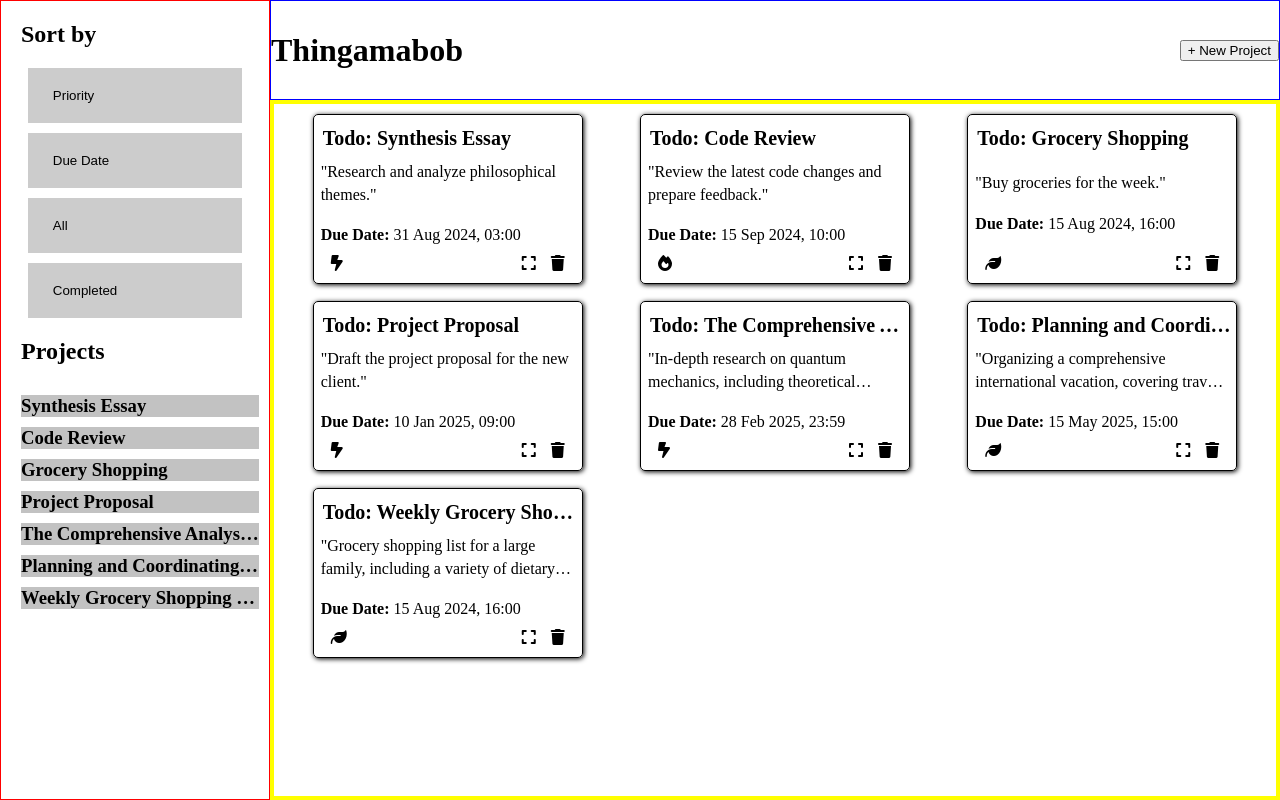
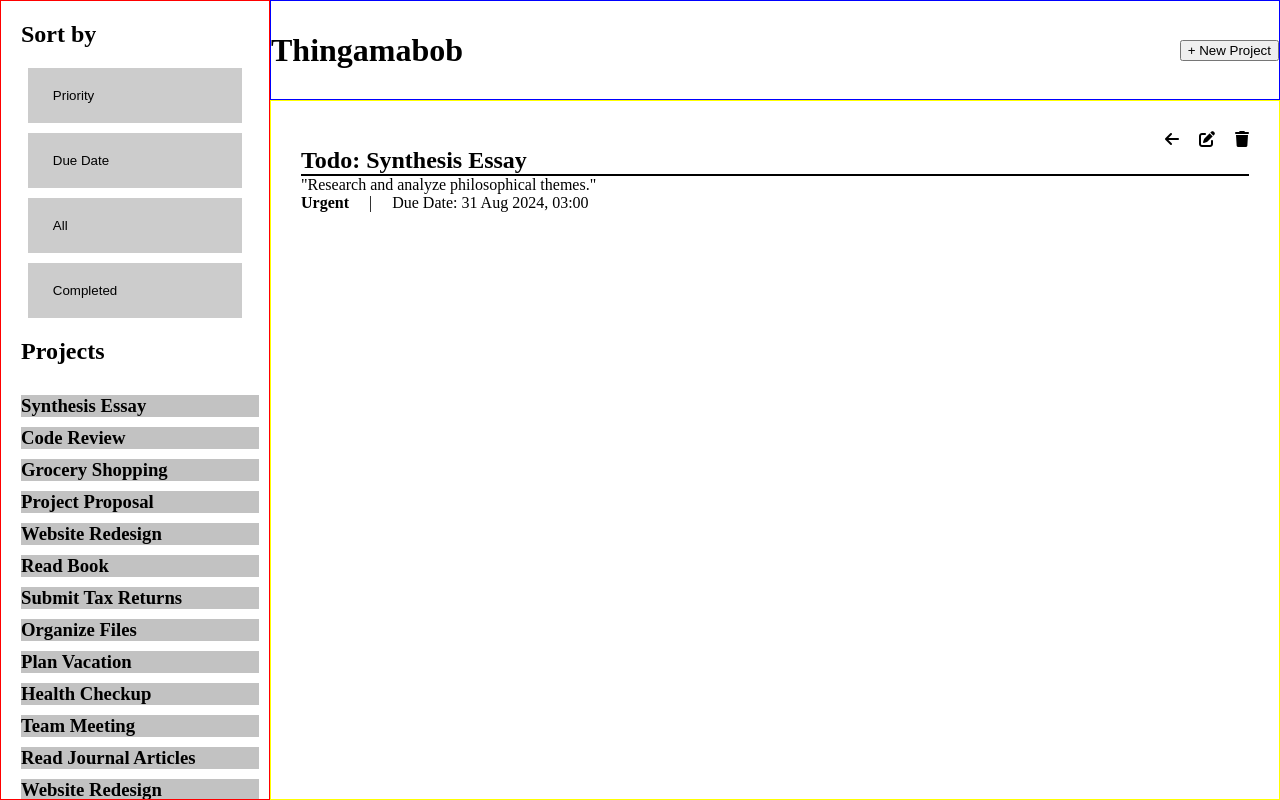
Before and after one commit to karldreta/todo-list-Thingamabob, a website built with webpack: page src/template.html in a window 1280 px wide. Both pictures are taken after a click on the icon 528 px from the left and 264 px from the top of the page. Built offline with nearby package versions, Linux system fonts and the light colour scheme.

Commit message:
Add todoCardFunc module: To Expand each projects

```diff
--- a/src/modules/projectForm.js
+++ b/src/modules/projectForm.js
@@ -29,8 +29,9 @@ projectForm.addEventListener('submit', e => {
 
     if (validateInputs(projectNameVal, projectDescriptionVal, projectDueDateVal, priorityLvl)) {
       projectInputDialog.close()
-      console.log({ProjectName: projectNameVal, projectDescription:projectDescriptionVal, projectDueDate: projectDueDateVal, projectPriority: priorityLvl});
-      console.log(projectsArray);
+
+      // console.log({ProjectName: projectNameVal, projectDescription:projectDescriptionVal, projectDueDate: projectDueDateVal, projectPriority: priorityLvl});
+      // console.log(projectsArray);
 
       addProject(projectNameVal, projectDescriptionVal, projectDueDateVal, priorityLvl);
 
@@ -46,14 +47,30 @@ addProject('Synthesis Essay', 'Research and analyze philosophical themes.', '202
 addProject('Code Review', 'Review the latest code changes and prepare feedback.', '2024-09-15T10:00', 'Important');
 addProject('Grocery Shopping', 'Buy groceries for the week.', '2024-08-15T16:00', 'Relaxed');
 addProject('Project Proposal', 'Draft the project proposal for the new client.', '2025-01-10T09:00', 'Urgent');
-// addProject('Website Redesign', 'Complete the redesign of the company website.', '2024-12-01T12:00', 'Important');
-// addProject('Read Book', 'Finish reading the book on modern economics.', '2024-09-01T20:00', 'Relaxed');
-// addProject('Submit Tax Returns', 'Complete and submit tax returns for the year.', '2024-10-15T14:00', 'Urgent');
-// addProject('Organize Files', 'Organize and clean up digital files and folders.', '2024-08-22T11:00', 'Important');
-// addProject('Plan Vacation', 'Plan the details for the upcoming vacation.', '2025-05-15T15:00', 'Relaxed');
-// addProject('Health Checkup', 'Schedule and attend the annual health checkup.', '2024-11-30T08:00', 'Urgent');
-// addProject('Team Meeting', 'Prepare agenda and notes for the team meeting.', '2024-08-25T09:00', 'Important');
-// addProject('Read Journal Articles', 'Read and summarize recent journal articles.', '2024-09-30T17:00', 'Relaxed');
+addProject('Website Redesign', 'Complete the redesign of the company website.', '2024-12-01T12:00', 'Important');
+addProject('Read Book', 'Finish reading the book on modern economics.', '2024-09-01T20:00', 'Relaxed');
+addProject('Submit Tax Returns', 'Complete and submit tax returns for the year.', '2024-10-15T14:00', 'Urgent');
+addProject('Organize Files', 'Organize and clean up digital files and folders.', '2024-08-22T11:00', 'Important');
+addProject('Plan Vacation', 'Plan the details for the upcoming vacation.', '2025-05-15T15:00', 'Relaxed');
+addProject('Health Checkup', 'Schedule and attend the annual health checkup.', '2024-11-30T08:00', 'Urgent');
+addProject('Team Meeting', 'Prepare agenda and notes for the team meeting.', '2024-08-25T09:00', 'Important');
+addProject('Read Journal Articles', 'Read and summarize recent journal articles.', '2024-09-30T17:00', 'Relaxed');
+addProject('Website Redesign', 'Complete the redesign of the company website.', '2024-12-01T12:00', 'Important');
+addProject('Read Book', 'Finish reading the book on modern economics.', '2024-09-01T20:00', 'Relaxed');
+addProject('Submit Tax Returns', 'Complete and submit tax returns for the year.', '2024-10-15T14:00', 'Urgent');
+addProject('Organize Files', 'Organize and clean up digital files and folders.', '2024-08-22T11:00', 'Important');
+addProject('Plan Vacation', 'Plan the details for the upcoming vacation.', '2025-05-15T15:00', 'Relaxed');
+addProject('Health Checkup', 'Schedule and attend the annual health checkup.', '2024-11-30T08:00', 'Urgent');
+addProject('Team Meeting', 'Prepare agenda and notes for the team meeting.', '2024-08-25T09:00', 'Important');
+addProject('Read Journal Articles', 'Read and summarize recent journal articles.', '2024-09-30T17:00', 'Relaxed');
+addProject('Website Redesign', 'Complete the redesign of the company website.', '2024-12-01T12:00', 'Important');
+addProject('Read Book', 'Finish reading the book on modern economics.', '2024-09-01T20:00', 'Relaxed');
+addProject('Submit Tax Returns', 'Complete and submit tax returns for the year.', '2024-10-15T14:00', 'Urgent');
+addProject('Organize Files', 'Organize and clean up digital files and folders.', '2024-08-22T11:00', 'Important');
+addProject('Plan Vacation', 'Plan the details for the upcoming vacation.', '2025-05-15T15:00', 'Relaxed');
+addProject('Health Checkup', 'Schedule and attend the annual health checkup.', '2024-11-30T08:00', 'Urgent');
+addProject('Team Meeting', 'Prepare agenda and notes for the team meeting.', '2024-08-25T09:00', 'Important');
+addProject('Read Journal Articles', 'Read and summarize recent journal articles.', '2024-09-30T17:00', 'Relaxed');
 addProject(
   'The Comprehensive Analysis of Quantum Mechanics and Its Implications on Modern Physics',
   'In-depth research on quantum mechanics, including theoretical underpinnings, practical applications, and future implications for modern physics and technology advancements.',
--- /dev/null
+++ b/src/modules/todoCardFuncs.js
@@ -0,0 +1,40 @@
+// This is a module for: Expanding each card, Deleting the card
+
+const mainContent = document.querySelector('#content');
+const expandedContent = document.querySelector('#expandedContent');
+
+export function expandCard(e) {
+    mainContent.style.display = 'none';
+    expandedContent.style.display = 'flex';
+    expandedContent.classList.add('expandedCard');
+
+    // Grab the Necessary variables
+    const projectContainer = e.target.closest('.projectContainer');
+    // console.log(projectContainer);
+
+   const expandedTodoTitle = projectContainer.querySelector('.todoName').textContent;
+   const expandedTodoDescription = projectContainer.querySelector('.todoDescription').textContent;
+   const expandedTodoDueDate = projectContainer.querySelector('.todoDueDate').textContent;
+   const expandedTodoPriority = projectContainer.querySelector('.priorityIcon i').getAttribute('data-tooltip');
+
+   expandedContent.innerHTML = `
+    <div class="expandedNavBtns">
+        <i class="fa-solid fa-arrow-left backToContent"></i>
+        <i class="fa-solid fa-pen-to-square editCurrentProject"></i>
+        <i class="fa-solid fa-trash deleteCurrentProject"></i>
+    </div>
+    <h2>${expandedTodoTitle}</h2>
+    <hr>
+    <p>${expandedTodoDescription}</p>
+    <div class="expandedPriorityLvlContainer">
+    <span>${expandedTodoPriority}</span> | <p>${expandedTodoDueDate}</p>
+    </div>
+   `
+
+   const backToContentBtn = document.querySelectorAll('.backToContent');
+   backToContentBtn.forEach(icon => icon.addEventListener('click', () =>{
+    expandedContent.style.display = 'none';
+    mainContent.style.display = 'grid';
+    expandedContent.classList.remove('expandedCard');
+   }));
+}
--- a/src/modules/uiUtils.js
+++ b/src/modules/uiUtils.js
@@ -1,3 +1,5 @@
+import { expandCard } from './todoCardFuncs.js';
+
 const mainContent = document.querySelector('#content');
 
 export default function addToContent(projectName, description, dueDate, priorityLvl) {
@@ -30,8 +32,8 @@ export default function addToContent(projectName, description, dueDate, priority
                 ${priorityIcon}
             </div>
             <div class="todoClickables">
-                <i class="fa-solid fa-expand"></i>
-                <i class="fa-solid fa-trash"></i>
+                <i class="fa-solid fa-expand expandCard"></i>
+                <i class="fa-solid fa-trash deleteCard"></i>
             </div>
         </div>
     `
@@ -44,4 +46,8 @@ export default function addToContent(projectName, description, dueDate, priority
 
     navProjects.appendChild(navigateToProject);
     main.appendChild(projectContainer);
+
+    // For expanding each card
+    const expandCardBtns = document.querySelectorAll('.expandCard');
+    expandCardBtns.forEach(icon => icon.addEventListener('click', expandCard));
 }
--- a/src/script.js
+++ b/src/script.js
@@ -1,4 +1,6 @@
 import './style.css';
 import addNewProject from './modules/projectForm.js';
 
-document.querySelector('#newProjectBtn').addEventListener('click', addNewProject);
+document.addEventListener('DOMContentLoaded', () => {
+    document.querySelector('#newProjectBtn').addEventListener('click', addNewProject);
+});
--- a/src/style.css
+++ b/src/style.css
@@ -10,6 +10,7 @@ body {
     display: grid;
     grid-template-columns: 270px 1fr;
     grid-template-rows: 100px 1fr;
+    overflow-x: hidden;
 }
 
 #header {
@@ -107,12 +108,20 @@ body {
 
 /* Main Project DOM */
 
+main {
+    border: 1px solid yellow;
+    height: 100%;
+    width: 100%;
+    padding: 20px;
+    overflow-y: auto;
+    overflow-x: hidden;
+}
+
 #content {
-    border: 4px solid yellow;
     grid-row: 2;
     grid-column: 2;
     width: 100%;
-    height: 100%;
+    height: auto;
     display: grid;
     grid-template-columns: repeat(auto-fill, minmax(270px, 1fr));
     grid-template-rows: repeat(auto, minmax(170px, 1fr));
@@ -121,8 +130,6 @@ body {
     align-items: baseline;
     align-content: baseline;
     row-gap: 17px;
-    padding: 10px;
-    overflow-x: hidden;
 }
 
 .projectContainer {
@@ -137,7 +144,6 @@ body {
     display: flex;
     flex-direction: column;
     justify-content: space-between;
-    /* overflow: hidden; */
 }
 
 .projectContainer:hover {
@@ -202,16 +208,17 @@ body {
     content: attr(data-tooltip);
     visibility: hidden;
     font-size: 8px;
+    letter-spacing: 1.5px;
     width: 65px;
     background-color: #555;
     color: #fff;
     text-align: center;
     border-radius: 5px;
-    padding: 5px 0;
+    padding: 5px 10px;
     position: absolute;
-    z-index: 1;
+    z-index: 10;
     transform: translateY(-100%)
-                translateX(-60%);
+                translateX(-40%);
     opacity: 0;
     transition: opacity 0.3s;
 }
@@ -250,6 +257,51 @@ body {
     width: 100%;
 }
 
+/* Style the cards once expanded */
+
+#expandedContent {
+    display: none;
+}
+
+#expandedContent.expandedCard {
+    display: flex;
+    flex-direction: column;
+    justify-content: start;
+    height: 100%;
+    width: 100%;
+    padding: 10px;
+    overflow-x: hidden;
+}
+
+#expandedContent.expandedCard  .expandedNavBtns {
+    align-self: end;
+    display: flex;
+    gap: 20px;
+}
+
+#expandedContent.expandedCard hr {
+    width: 100%;
+    border: 1px solid black;
+}
+
+#expandedContent.expandedCard  .expandedNavBtns  i {
+    cursor: pointer;
+}
+
+#expandedContent.expandedCard * {
+    margin: 0;
+    text-align: justify;
+}
+
+#expandedContent.expandedCard .expandedPriorityLvlContainer {
+    display: flex;
+    gap: 20px;
+}
+
+#expandedContent.expandedCard .expandedPriorityLvlContainer span {
+    align-self: center;
+    font-weight: bold;
+}
 
 
 /* Scroll bar */
--- a/src/template.html
+++ b/src/template.html
@@ -50,8 +50,9 @@
         <div id="navProjects">
         </div>
     </nav>
-    <main id="content">
-
+    <main>
+        <section id="content"></section>
+        <section id="expandedContent"></section>
     </main>
 
 <!-- Dialogs -->
@@ -101,7 +102,7 @@
 
     <!-- Templates to be Copied | Writing for Emmet, delete this After -->
     <template>
-      <p>Lorem ipsum dolor sit amet consectetur adipisicing elit. Quaerat facere voluptatum atque esse earum harum optio, a excepturi dignissimos facilis quas, reprehenderit repellendus autem natus placeat nesciunt quasi ratione totam.</p>
+        <h2>${expandedTodoTitle}</h2>
     </template>
 
 </body>
```
